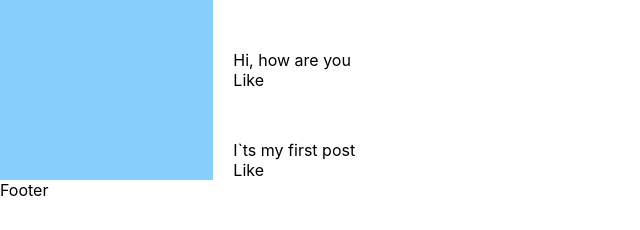
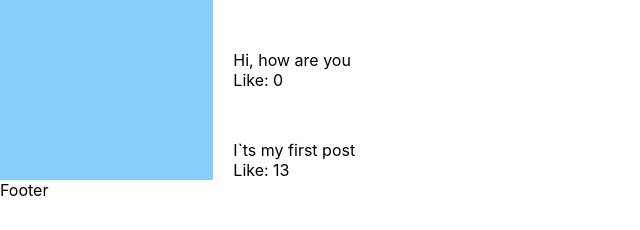
Before and after one commit to IgorYudintsev/samuraisway2022, a React (Create React App) app: page /profile in a window 1280 px wide. Shown: the part 417-647 px from the top of the page, without its empty margins (0-640 px from the left). Built offline with nearby package versions, Linux system fonts and the light colour scheme.

Commit message:
24. Уроки React JS (UI - BLL, выносим данные в сторону) - react курсы бесплатно

```diff
--- a/src/components/Dialogs/Dialogs.tsx
+++ b/src/components/Dialogs/Dialogs.tsx
@@ -5,17 +5,48 @@ import {DialogItem} from "./DialogItem";
 import {Message} from "./Message";
 
 export const Dialogs = () => {
+
+    const dialogsData=[
+        {
+            id:1,
+            name:'Igor'
+        },
+        {
+            id:2,
+            name:'Olga'
+        },
+        {
+            id:3,
+            name:'Sasha'
+        },
+    ]
+
+    const messagesData=[
+        {
+            id:1,
+            message:'Hi'
+        },
+        {
+            id:2,
+            message:'How are you?'
+        },
+        {
+            id:3,
+            message:'Hellow'
+        },
+    ]
+
     return (
         <Wrapper>
             <Left>
-                <DialogItem name={'Igor'} id={1}/>
-                <DialogItem name={'Olga'} id={2}/>
-                <DialogItem name={'Sasha'} id={3}/>
+                <DialogItem name={dialogsData[0].name} id={dialogsData[0].id}/>
+                <DialogItem name={dialogsData[1].name} id={dialogsData[1].id}/>
+                <DialogItem name={dialogsData[2].name} id={dialogsData[2].id}/>
             </Left>
             <Right>
-                <Message message={'Hi'}/>
-                <Message message={'How are you?'}/>
-                <Message message={'Hellow'}/>
+                <Message message={messagesData[0].message}/>
+                <Message message={messagesData[1].message}/>
+                <Message message={messagesData[2].message}/>
             </Right>
         </Wrapper>
     );
--- a/src/components/Profile/MyPosts/MyPosts.tsx
+++ b/src/components/Profile/MyPosts/MyPosts.tsx
@@ -3,6 +3,20 @@ import styled from "styled-components";
 import {Post} from "./Post/Post";
 
 export const MyPosts = () => {
+    const postsData=[
+        {
+            id:1,
+            message:'Hi, how are you',
+            likesCount:0
+        },
+        {
+            id:2,
+            message:'I`ts my first post',
+            likesCount:13
+        },
+
+    ]
+
     return (
         <MyPostsWrapper>
             <div>MyPosts</div>
@@ -12,8 +26,8 @@ export const MyPosts = () => {
                 <button>remove post</button>
             </div>
 
-            <Post message={'Hi, how are you'}/>
-            <Post message={'I`ts my first post'}/>
+            <Post message={postsData[0].message} likesCount={postsData[0].likesCount}/>
+            <Post message={postsData[1].message} likesCount={postsData[1].likesCount}/>
 
         </MyPostsWrapper>
     );
--- a/src/components/Profile/MyPosts/Post/Post.tsx
+++ b/src/components/Profile/MyPosts/Post/Post.tsx
@@ -4,6 +4,7 @@ import {ProfileInfo} from "../ProfileInfo";
 
 type PropsType = {
     message: string
+    likesCount: number
 }
 
 export const Post = (props: PropsType) => {
@@ -14,7 +15,7 @@ export const Post = (props: PropsType) => {
             {/*    alt="ava"/>*/}
 
             <span>{props.message}</span>
-            <div>Like</div>
+            <div>Like: {props.likesCount}</div>
         </PostWrapper>
     );
 };
```
